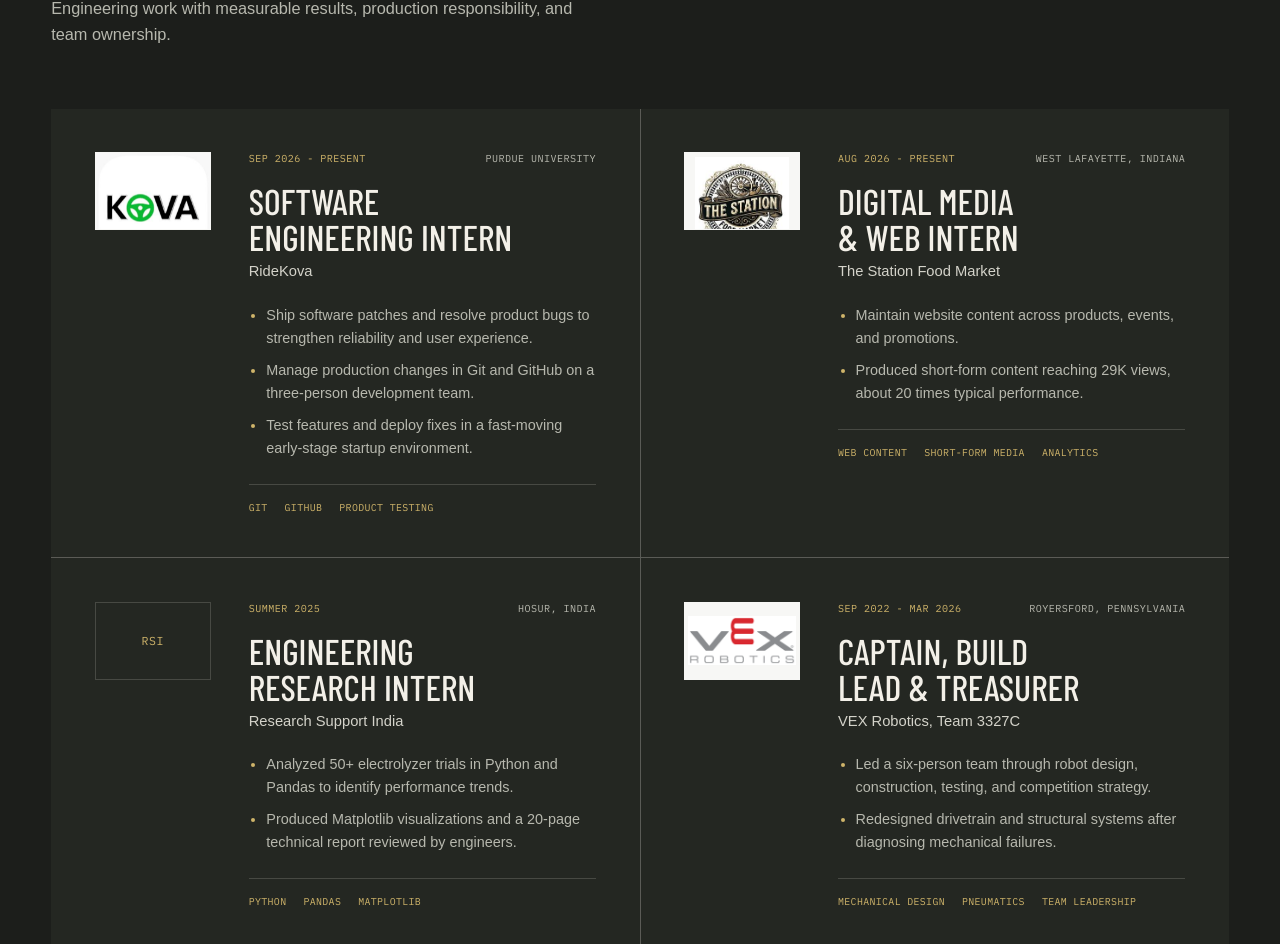
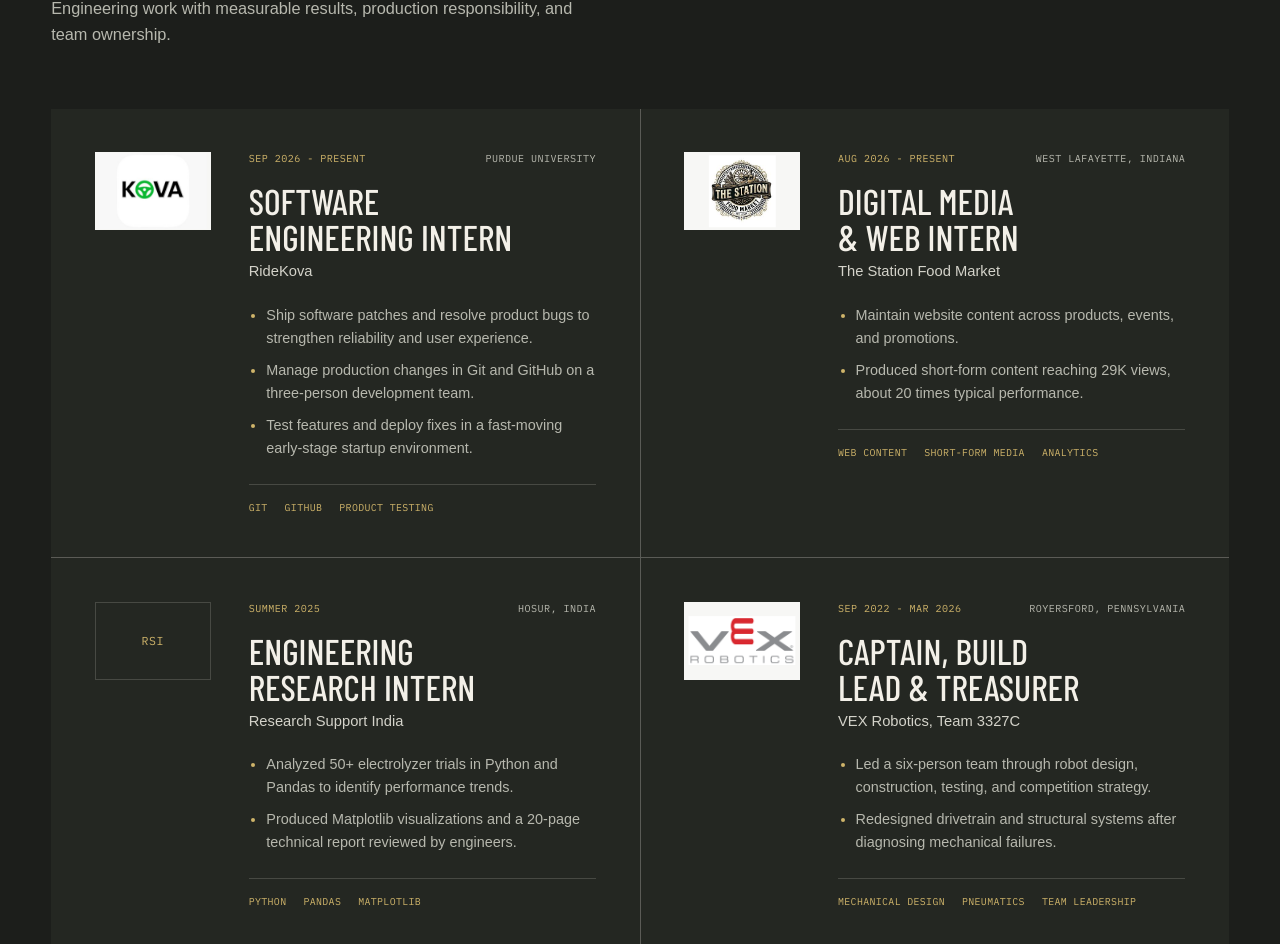
Before and after one commit to guntisid2007/guntisid, a React (Vite) app: page / in a window 1280 px wide. Shown: the part 894-1838 px from the top of the page. Built offline with nearby package versions, Linux system fonts and the light colour scheme; a web font is replaced by a local one.

Commit message:
Keep logo artwork centered within reserved image bounds

```diff
--- a/src/styles.css
+++ b/src/styles.css
@@ -444,6 +444,7 @@ img {
 }
 
 .organization-mark {
+  position: relative;
   display: grid;
   width: 116px;
   height: 78px;
@@ -461,6 +462,10 @@ img {
 }
 
 .organization-mark img {
+  position: absolute;
+  top: 50%;
+  left: 50%;
+  transform: translate(-50%, -50%);
   display: block;
   width: 100%;
   height: 100%;
@@ -468,7 +473,7 @@ img {
 }
 
 .organization-mark.is-kova img {
-  transform: scale(1.42);
+  transform: translate(-50%, -50%) scale(1.42);
 }
 
 .organization-mark.is-station img {
```
